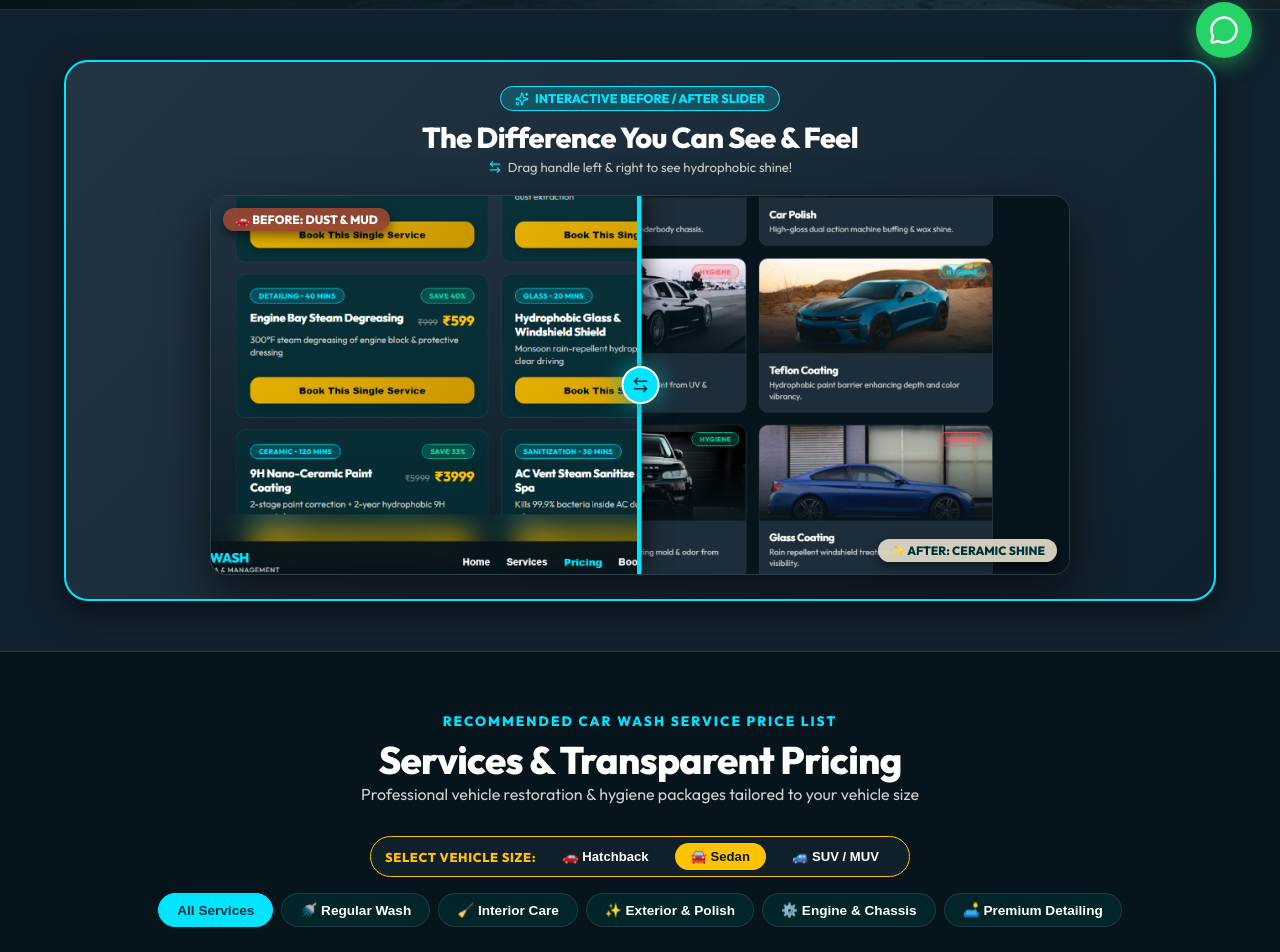
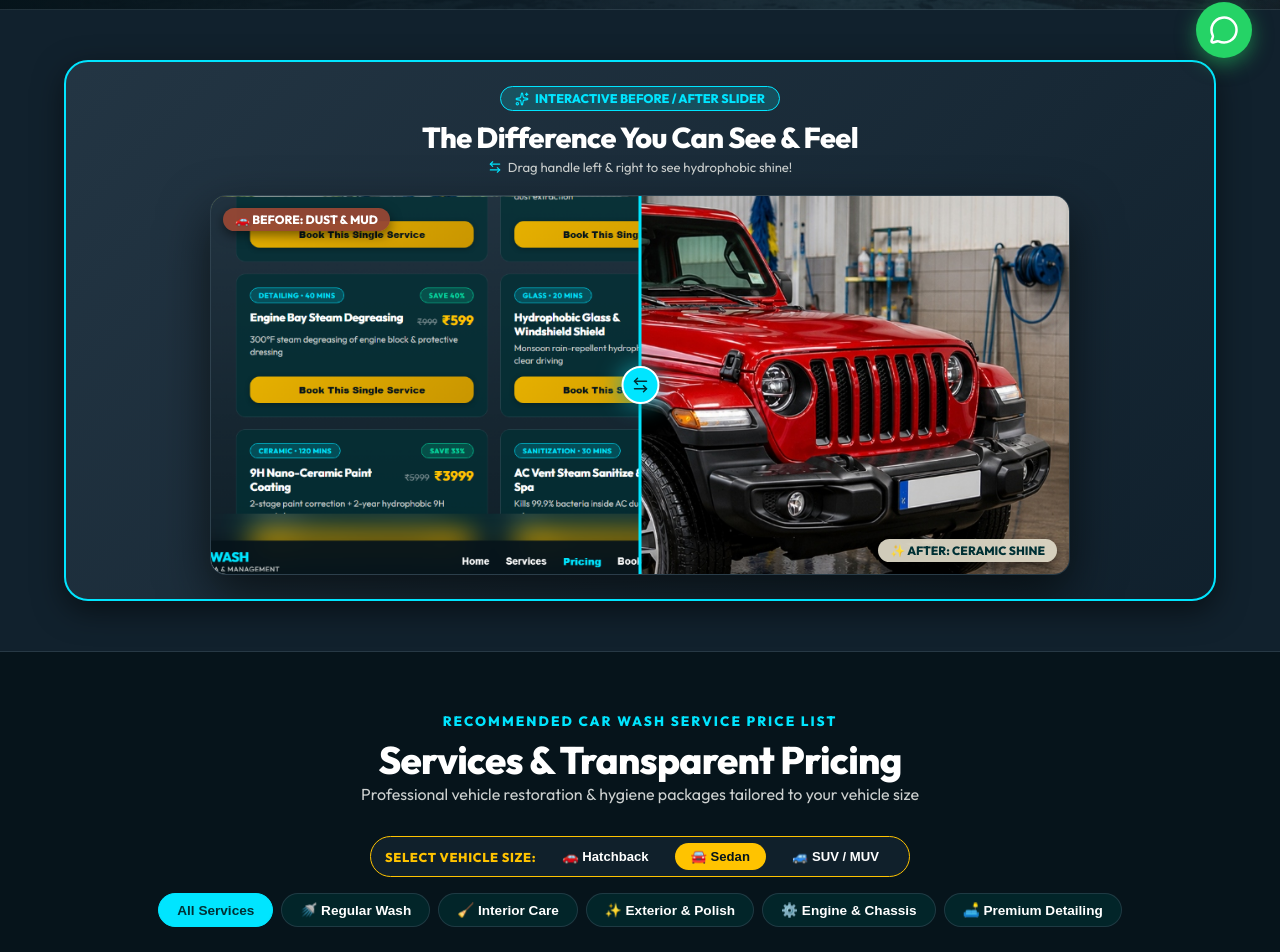
Before and after one commit to grow-owl/Car-Wash, a React (Vite) app in the folder client/: page / in a window 1280 px wide. Shown: the part 714-1666 px from the top of the page. Built offline with nearby package versions, Linux system fonts and the light colour scheme; no server answers.

Commit message:
Fix before and after slider clip-path image comparison rendering and update Jeep after wash photo

```diff
--- a/client/src/components/BeforeAfterSlider.jsx
+++ b/client/src/components/BeforeAfterSlider.jsx
@@ -54,7 +54,7 @@ export default function BeforeAfterSlider({
           style={{ width: '100%', height: '100%', objectFit: 'cover', position: 'absolute', inset: 0 }}
         />
 
-        {/* AFTER BADGE - POSITIONED BOTTOM RIGHT (COVERED BY BEFORE OVERLAY) */}
+        {/* AFTER BADGE - POSITIONED BOTTOM RIGHT */}
         <div className="slider-badge-after" style={{
           position: 'absolute',
           bottom: '12px',
@@ -73,18 +73,7 @@ export default function BeforeAfterSlider({
           ✨ AFTER: CERAMIC SHINE
         </div>
 
-        {/* BEFORE IMAGE (CLIPPED SLIDER TOP LAYER) */}
-        <div style={{
-          position: 'absolute',
-          top: 0,
-          left: 0,
-          bottom: 0,
-          width: `${sliderPos}%`,
-          overflow: 'hidden',
-          borderRight: '3px solid var(--accent-aqua)',
-          boxShadow: '6px 0 20px rgba(0,0,0,0.6)',
-          zIndex: 2
-        }}>
+        {/* BEFORE IMAGE (CLIPPED SLIDER TOP LAYER USING CLIP-PATH) */}
         <img
           src={beforeImage}
           alt="Before Muddy State"
@@ -93,9 +82,9 @@ export default function BeforeAfterSlider({
             height: '100%',
             objectFit: 'cover',
             position: 'absolute',
-              top: 0,
-              left: 0,
-              minWidth: '860px'
+            inset: 0,
+            zIndex: 2,
+            clipPath: `inset(0 ${100 - sliderPos}% 0 0)`
           }}
         />
 
@@ -111,11 +100,11 @@ export default function BeforeAfterSlider({
           padding: '4px 12px',
           borderRadius: '16px',
           boxShadow: '0 4px 12px rgba(0,0,0,0.5)',
+          zIndex: 3,
           opacity: Number(sliderPos) < 10 ? 0 : 1,
           transition: 'opacity 0.2s ease'
         }}>
           🚗 BEFORE: DUST & MUD
-          </div>
         </div>
 
         {/* CENTER DIVIDER HANDLE */}
```
Also changed, not shown: client/public/after-wash.jpg, client/public/before-after-car.png (deleted). Lines whose indentation alone changed are shown as unchanged.
